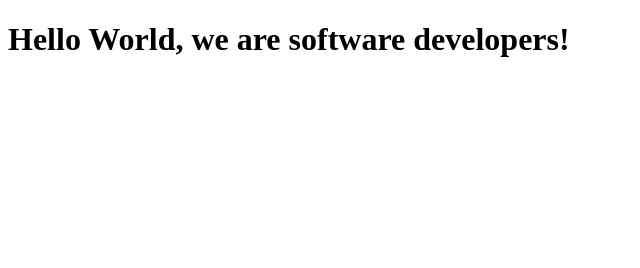
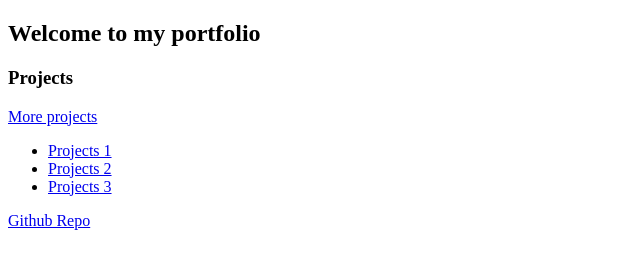
Before and after one commit to xchet/ChetamErasmus, a plain HTML site: page index.html in a window 1280 px wide. Shown: the whole page, without its empty margins (0-640 px from the left). Drawn offline with Linux system fonts and the light colour scheme.

Commit message:
Personal Portfolio

```diff
--- a/index.html
+++ b/index.html
@@ -2,26 +2,31 @@
 <html lang="en">
   <head>
     <meta charset="UTF-8">
-    <title>Fork Me! FCC: Test Suite Template</title>
+    <title>Personal Portfolio Webpage</title>
     <link rel="stylesheet" href="css/style.css">
   </head>
 
   <body>
     <script src="https://cdn.freecodecamp.org/testable-projects-fcc/v1/bundle.js"></script>
 
-    <!--
+    <section id="welcome-section">
+      <h1>Welcome to my portfolio</h1>
+    </section>
+    <section id="projects">
+      <h3 class="project-tile">Projects</h3>
+      <a href="#">More projects</a>
+      <nav id="navbar">
+        <ul>
+          <li><a href="index.html">Projects 1</a></li>
+          <li><a href="#">Projects 2</a></li>
+          <li><a href="#">Projects 3</a></li>
+        </ul>
+      </nav>
+      <div>
+        <a id="profile-link" href="https://github.com/xchet/ChetamErasmus">Github Repo</a>
+      </div>
+    </section>
 
-    Hello Camper!
-
-    For now, the test suite only works in Chrome!
-    Please read the README below in the JS Editor before beginning.
-    Feel free to delete this message once you have read it.
-    Good luck and Happy Coding!
-
-    - The freeCodeCamp Team
-
-    -->
-    <h1 id="title">Hello World, we are software developers!</h1>
     <script  src="js/index.js"></script>
   </body>
 </html>
```
